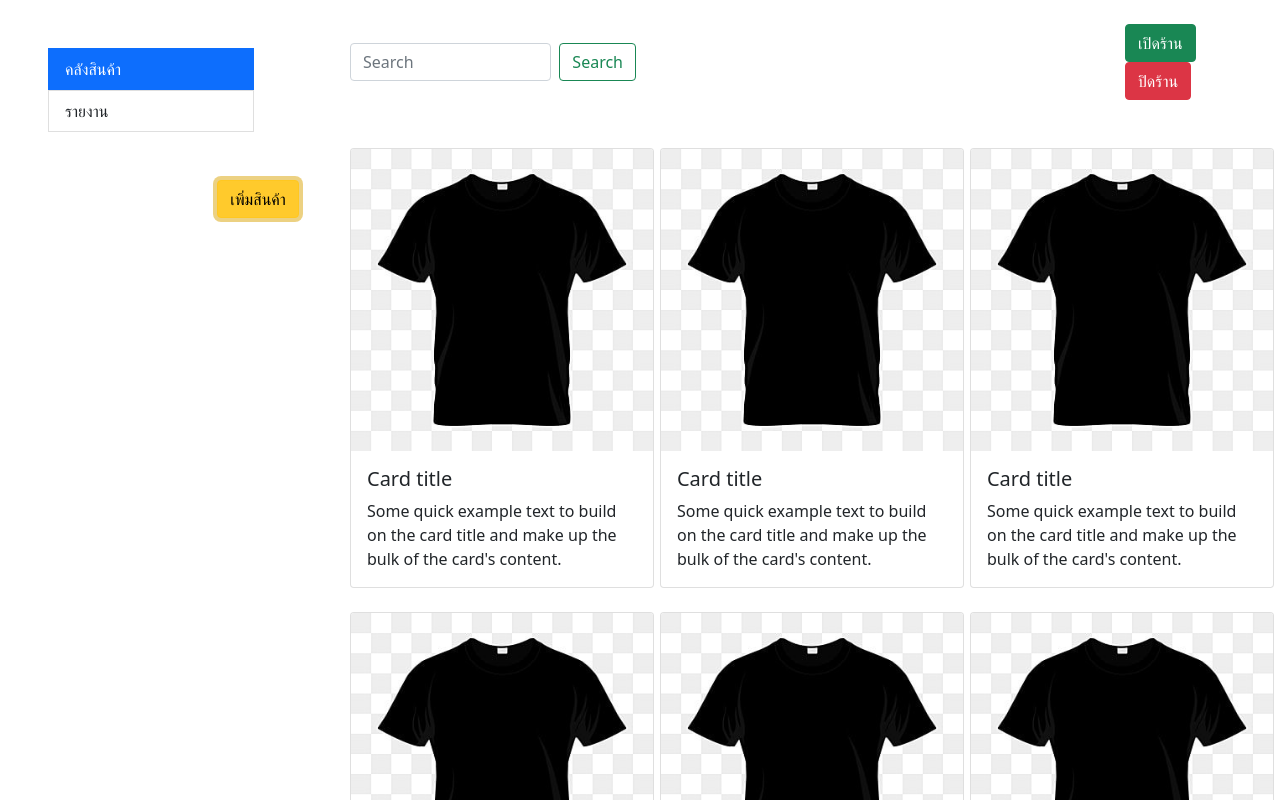
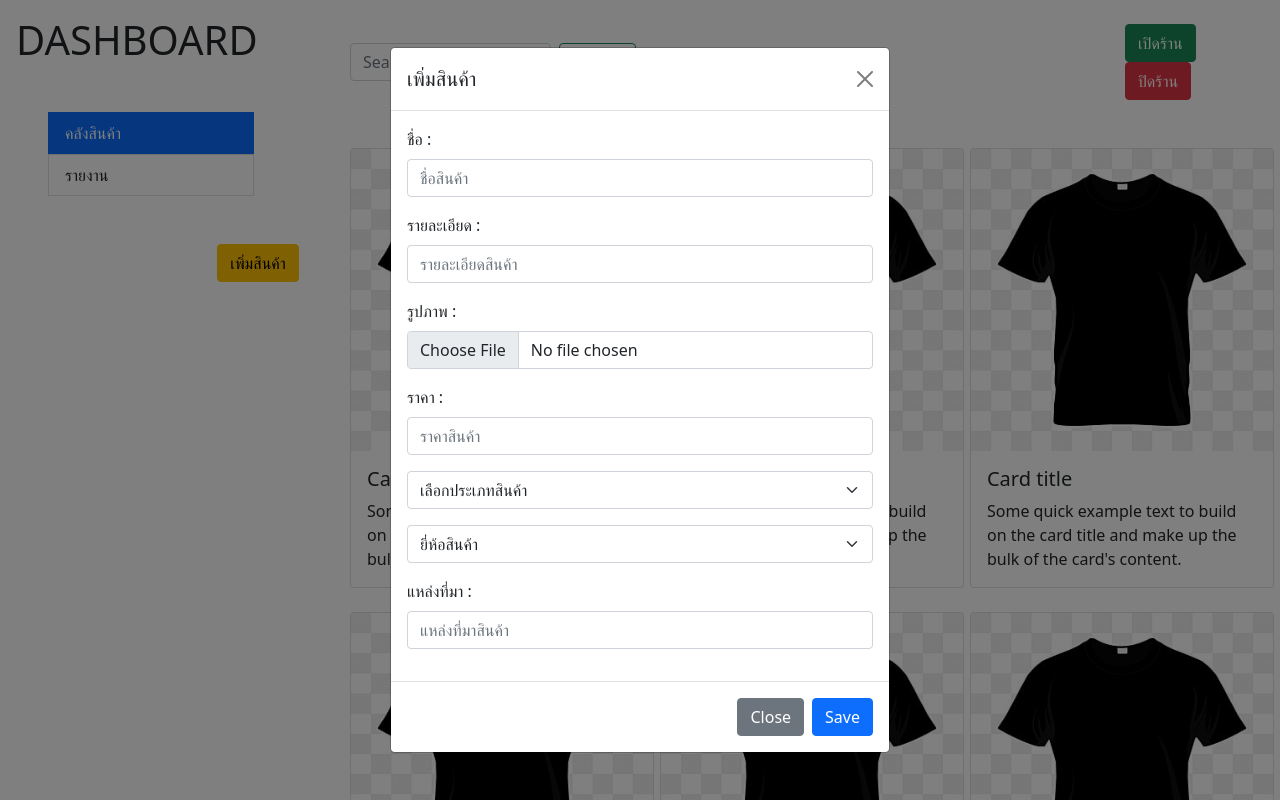
Before and after one commit to pichetphong/sp-333-web-inventory, a plain HTML site: page index.html in a window 1280 px wide. Both pictures are taken after a click on the button "เพิ่มสินค้า". Shown: the top 800 px of the page. Drawn offline with nearby package versions, Linux system fonts and the light colour scheme.

Commit message:
1.2 : adding add-product-featuer

```diff
--- a/index.html
+++ b/index.html
@@ -4,7 +4,7 @@
 <head>
     <meta charset="UTF-8">
     <meta name="viewport" content="width=device-width, initial-scale=1.0">
-    <title>Index</title>
+    <title>homepage</title>
     <link href="https://cdn.jsdelivr.net/npm/bootstrap@5.0.2/dist/css/bootstrap.min.css" rel="stylesheet"
         integrity="sha384-EVSTQN3/azprG1Anm3QDgpJLIm9Nao0Yz1ztcQTwFspd3yD65VohhpuuCOmLASjC" crossorigin="anonymous">
     <link rel="stylesheet" href="https://fonts.googleapis.com/icon?family=Material+Icons+Outlined">
@@ -15,6 +15,9 @@
 <body>
     <section class="row">
         <aside class="col-4 col-xl-3">
+            <div class="m-3">
+                <h1>DASHBOARD</h1>
+            </div>
             <ul class="list-group p-4 m-4">
                 <a href="#" style="text-decoration:none">
                     <li class="list-group-item active" aria-current="true">คลังสินค้า</li>
@@ -26,7 +29,10 @@
             <div class="row">
                 <div class="col-8"></div>
                 <div class="col-4">
-                    <button type="button" class="btn btn-warning">เพิ่มสินค้า</button>
+                    <a href="#" style="text-decoration:none">
+                        <button type="button" class="btn btn-warning" data-bs-toggle="modal"
+                            data-bs-target="#exampleModal">เพิ่มสินค้า</button>
+                    </a>
                 </div>
             </div>
         </aside>
@@ -111,6 +117,55 @@
             </div>
         </main>
     </section>
+    <div class="modal fade" id="exampleModal" tabindex="-1" aria-labelledby="exampleModalLabel" aria-hidden="true">
+        <div class="modal-dialog modal-dialog-centered">
+            <div class="modal-content">
+                <div class="modal-header">
+                    <h5 class="modal-title" id="exampleModalLabel">เพิ่มสินค้า</h5>
+                    <button type="button" class="btn-close" data-bs-dismiss="modal" aria-label="Close"></button>
+                </div>
+                <div class="modal-body">
+                    <div class="mb-3">
+                        <label for="formGroupExampleInput" class="form-label">ชื่อ :</label>
+                        <input type="text" class="form-control" id="formGroupExampleInput" placeholder="ชื่อสินค้า">
+                    </div>
+                    <div class="mb-3">
+                        <label for="formGroupExampleInput2" class="form-label">รายละเอียด :</label>
+                        <input type="text" class="form-control" id="formGroupExampleInput2"
+                            placeholder="รายละเอียดสินค้า">
+                    </div>
+                    <div class="mb-3">
+                        <label for="formGroupExampleInput3" class="form-label">รูปภาพ :</label>
+                        <input type="file" class="form-control" id="formGroupExampleInput3" placeholder="รูปภาพสินค้า">
+                    </div>
+                    <div class="mb-3">
+                        <label for="formGroupExampleInput4" class="form-label">ราคา :</label>
+                        <input type="text" class="form-control" id="formGroupExampleInput4" placeholder="ราคาสินค้า">
+                    </div>
+                    <select class="form-select mb-3" aria-label="Default select example">
+                        <option selected>เลือกประเภทสินค้า</option>
+                        <option value="1">One</option>
+                        <option value="2">Two</option>
+                        <option value="3">Three</option>
+                    </select>
+                    <select class="form-select mb-3" aria-label="Default select example">
+                        <option selected>ยี่ห้อสินค้า</option>
+                        <option value="1">One</option>
+                        <option value="2">Two</option>
+                        <option value="3">Three</option>
+                    </select>
+                    <div class="mb-3">
+                        <label for="formGroupExampleInput5" class="form-label">แหล่งที่มา :</label>
+                        <input type="text" class="form-control" id="formGroupExampleInput5" placeholder="แหล่งที่มาสินค้า">
+                    </div>
+                </div>
+                <div class="modal-footer">
+                    <button type="button" class="btn btn-secondary" data-bs-dismiss="modal">Close</button>
+                    <button type="submit" class="btn btn-primary">Save</button>
+                </div>
+            </div>
+        </div>
+    </div>
 </body>
 <script src="https://cdn.jsdelivr.net/npm/bootstrap@5.0.2/dist/js/bootstrap.bundle.min.js"
     integrity="sha384-MrcW6ZMFYlzcLA8Nl+NtUVF0sA7MsXsP1UyJoMp4YLEuNSfAP+JcXn/tWtIaxVXM"
```
Also changed, not shown: report.html (added, +11 -0 lines).
